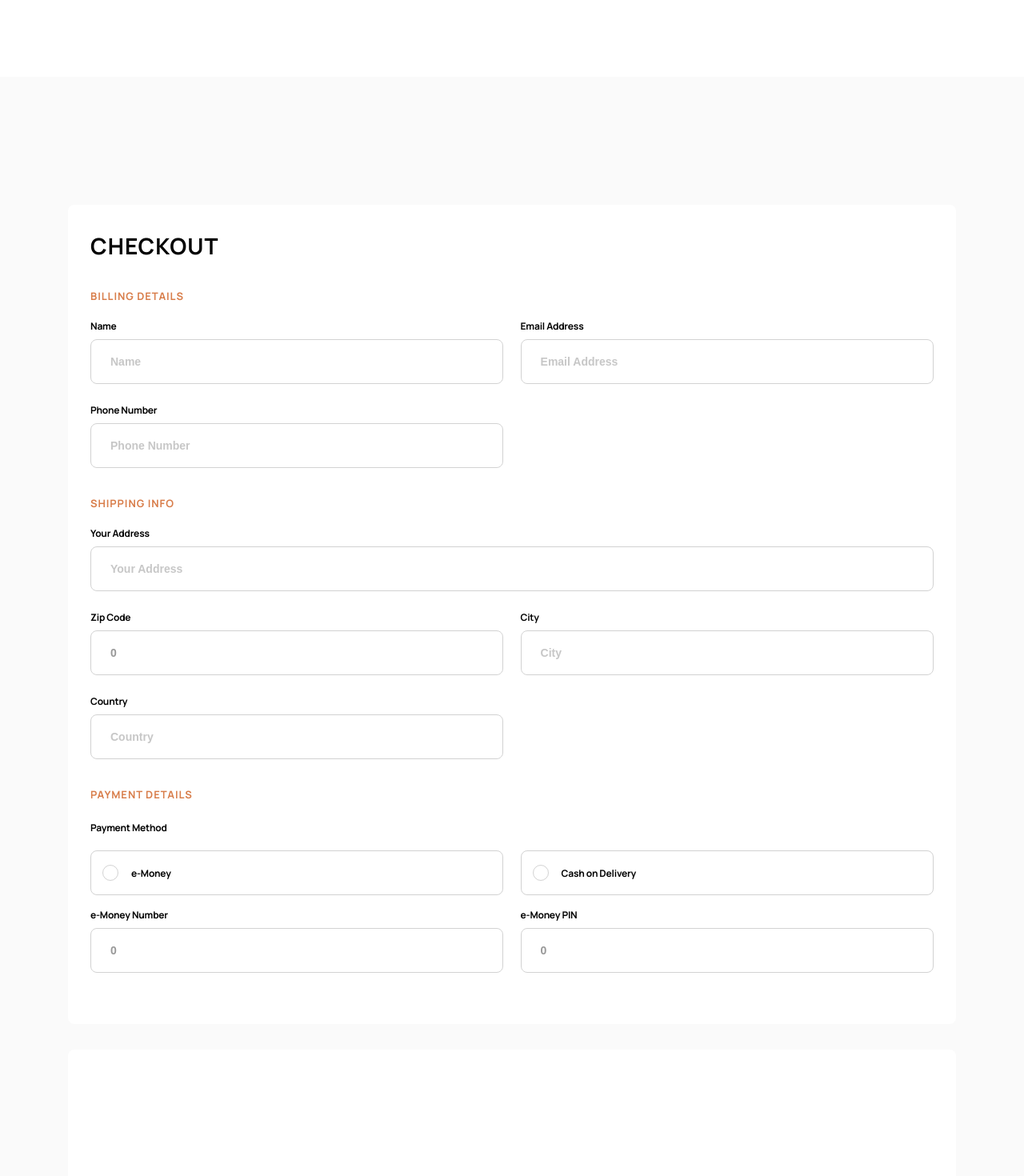
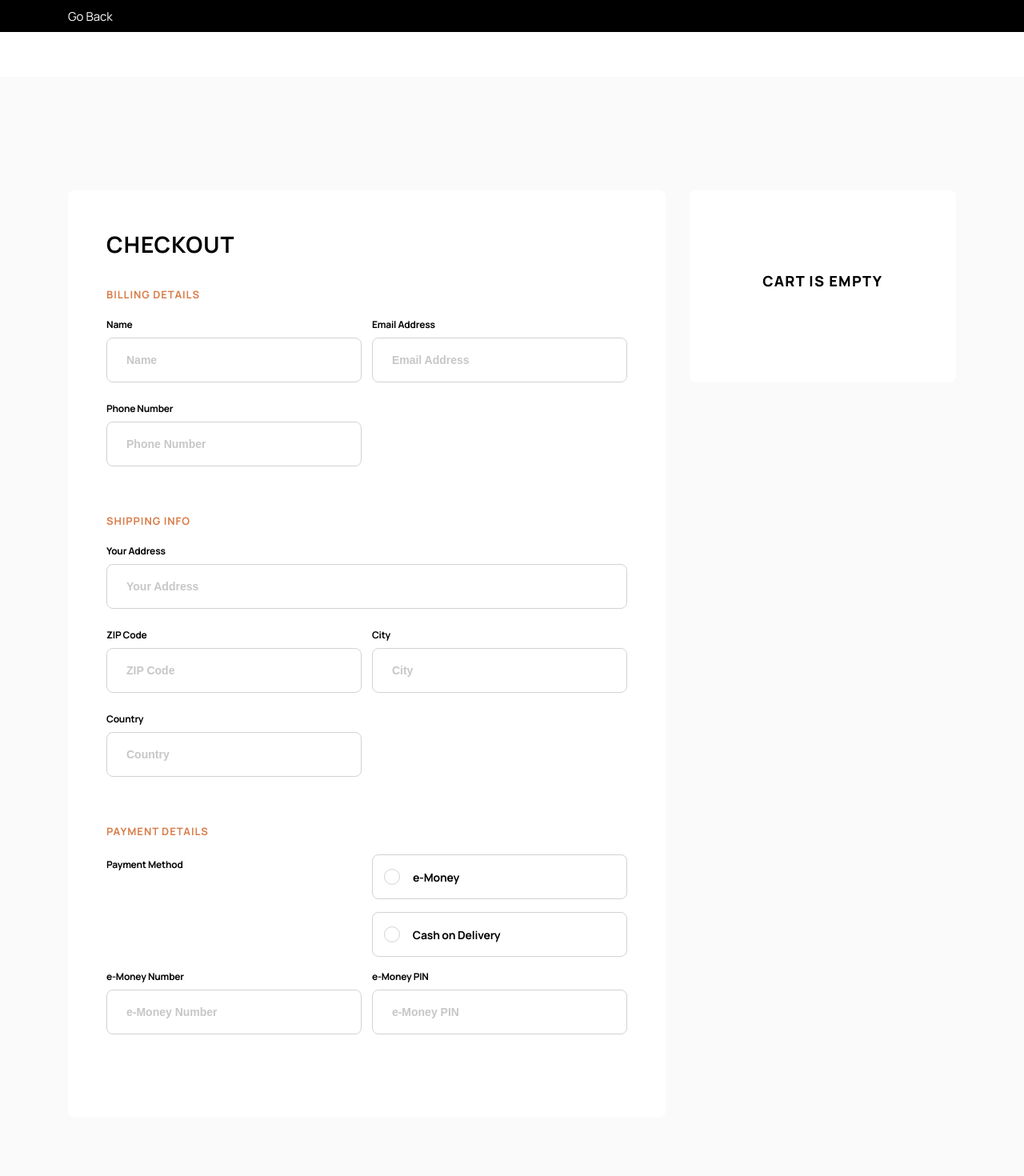
Before and after one commit to ChrisP1108/audiophile-e-commerce, an Angular app: page /checkout in a window 1280 px wide. Shown: the top 1470 px of the page at 80% size. Built offline with nearby package versions, Linux system fonts and the light colour scheme.

Commit message:
Checkout Route Initial Completion Minus Thank You Modal

```diff
--- a/src/app/components/checkout-info/checkout-info.component.html
+++ b/src/app/components/checkout-info/checkout-info.component.html
@@ -2,13 +2,16 @@
     <h4>{{headingText}}</h4>
     <div *ngFor="let section of checkoutForms" class="form-section-container">
         <div class="subtitle-text">{{section.section}}</div>
-        <p class="input-container" *ngIf="section.subSection">{{section.subSection}}</p>
         <div class="input-container-main">
+            <p class="input-container" *ngIf="section.subSection">{{section.subSection}}</p>
             <div [ngClass]="field.fullWidth ? 'input-width-full' : 'input-width-half'"
                 class="input-container" *ngFor="let field of section.fields">
+                <div [ngClass]="field.fullWidth && field.type ==='radio' ? 'radio-margin' : ''">
                 <div (click)="radioSelect(field.name, field.display)"
                     [ngClass]="field.type === 'radio' ? 'radio-container' : 'f-column'">
-                    <label for={{field.name}}>{{field.display}}</label>
+                    <label for={{field.name}}>
+                        {{field.display}}
+                    </label>
                     <input *ngIf="field.type !== 'radio'" name={{field.name}}
                         type={{field.type}} id={{field.name}} (keyup)="textChange($event, field.name, field.type)"
                         placeholder="{{field.display}}" value="{{fieldValue(field.name, field.display, field.type)}}">
@@ -17,6 +20,7 @@
                     <div class="radio-btn-container"></div>
                     <div *ngIf="formValues[field.name] === field.display" class="radio-dot"></div>
                 </div>
+                </div>
             </div>
         </div>
     </div>
--- a/src/app/components/checkout-info/checkout-info.component.scss
+++ b/src/app/components/checkout-info/checkout-info.component.scss
@@ -6,6 +6,10 @@ $extended: 1200px;
     background: var(--white);
     padding: 2rem 1.75rem;
     margin-bottom: 2rem;
+
+    @media(min-width: $desktop) {
+        padding: 3rem;
+    }
 }
 
 h4 {
@@ -23,6 +27,7 @@ p {
     font-size: 0.75rem;
     letter-spacing: -0.0131rem;
     font-weight: 700;
+    margin-bottom: -0.25rem;
 }
 
 .subtitle-text {
@@ -33,6 +38,10 @@ p {
 
 .form-section-container {
     margin-bottom: 1.5rem;
+
+    @media(min-width: $tablet) {
+        margin-bottom: 3rem;
+    }
 
 }
 
@@ -81,6 +90,7 @@ input:focus {
 }
 
 .radio-container {
+    cursor: pointer;
     display: flex;
     align-items: center;
     flex-direction: row-reverse;
@@ -109,6 +119,7 @@ input:focus {
 
     label {
         margin-left: 1rem;
+        font-size: 0.875rem;
     }
 
     .radio-border-fill {
@@ -127,3 +138,9 @@ input:focus {
     }
 
 }
+
+.radio-margin {
+    @media(min-width: $tablet) {
+        margin-left: 51%;
+    }
+}
--- a/src/app/components/checkout-info/checkout-info.component.ts
+++ b/src/app/components/checkout-info/checkout-info.component.ts
@@ -27,6 +27,7 @@ export class CheckoutInfoComponent implements OnInit {
     value = value === name ? '' : value;
     if (type === 'number') {
       value = Number(value);
+      value = value === 0 ? null : value
     }
     return value;
   }
@@ -34,7 +35,8 @@ export class CheckoutInfoComponent implements OnInit {
   textChange(input: any, field: string, type: string): void {
     let value = input.target.value;
     if (type === 'number') {
-      value = Number(value)
+      value = Number(value);
+      value = value === 0 ? null : value;
     }
     this.formValues[field] = value;
     this.formData.emit(this.formValues);
--- a/src/app/components/header/header.component.html
+++ b/src/app/components/header/header.component.html
@@ -8,10 +8,11 @@
             <app-nav-links></app-nav-links>
             <div (click)="cartToggler()" class="img-cart" [ngClass]="!routeIncludes('checkout') ? 'img-hover' : ''"></div>
         </div>
-        <div *ngIf="!menuToggled && !cartToggled && goBackRouteDisplay()"
+        <div *ngIf="!menuToggled && !cartToggled"
             class="go-back-container f-ac-column" #goBackContainer
             [ngClass]="shiftHeader === -100 ? 'top-up' : goBackScrolled ? 'go-back-top-up' : ''">
-                <div *ngIf="routeIncludes('products')" class="go-back-boxed">
+                <div [ngClass]="routeIncludes('checkout') ? 'checkout-background' : ''"
+                *ngIf="routeIncludes('products') || routeIncludes('checkout')" class="go-back-boxed">
                     <a (click)="goBackRoute()" class="go-back-text">{{ goBackText }}</a>
                 </div>
         </div>
--- a/src/app/components/header/header.component.scss
+++ b/src/app/components/header/header.component.scss
@@ -240,3 +240,7 @@ a {
 .header-go-back-out {
     height: 2.5rem!important;
 }
+
+.checkout-background {
+    background: transparent;
+}
--- a/src/app/components/header/header.component.ts
+++ b/src/app/components/header/header.component.ts
@@ -57,7 +57,7 @@ export class HeaderComponent implements OnInit {
       this.shiftHeader = 0;
     }
     if (window.scrollY > 10) {
-      if(this.router.url.includes('products')) {
+      if(this.router.url.includes('products') || this.router.url.includes('checkout')) {
         this.goBackScrolled = true;
       }
     } else this.goBackScrolled = false;
--- a/src/app/components/section-checkout/section-checkout.component.scss
+++ b/src/app/components/section-checkout/section-checkout.component.scss
@@ -7,8 +7,16 @@ $extended: 1200px;
     align-items: center;
     flex-direction: column;
     background: var(--d);
-    padding: var(--go-back-height) 0 6.0625rem;
+    padding: 4.0625rem 0 6.0625rem;
     width: 100vw;
+
+    @media(min-width: $tablet) {
+        padding: 6.0625rem 0 7.25rem;
+    }
+
+    @media(min-width: $desktop) {
+        padding: 8.875rem 0 8.8125rem;
+    }
 
 }
 
@@ -16,8 +24,20 @@ $extended: 1200px;
     width: 100%;
     padding: 0 var(--boxed-padding) 0;
 
+    @media(min-width: $tablet) {
+        padding: 0 5.195% 0;
+    }
+
     @media(min-width: $extended) {
+        display: flex;
         padding: 0;
         max-width: var(--box-max);
     }
 }
+
+app-cart-modal-list {
+    @media(min-width: $extended) {
+        margin-left: 1.875rem;
+        width: 39.567%;
+    }
+}
--- a/src/data.ts
+++ b/src/data.ts
@@ -637,7 +637,7 @@ export const data = {
         },
         {
           "id": 2,
-          "display": "Zip Code",
+          "display": "ZIP Code",
           "name": "zip",
           "type": "number",
           "fullWidth": false
@@ -675,7 +675,7 @@ export const data = {
           "display": "Cash on Delivery",
           "name": "payMethod",
           "type": "radio",
-          "fullWidth": false
+          "fullWidth": true
         },
         {
           "id": 3,
```
